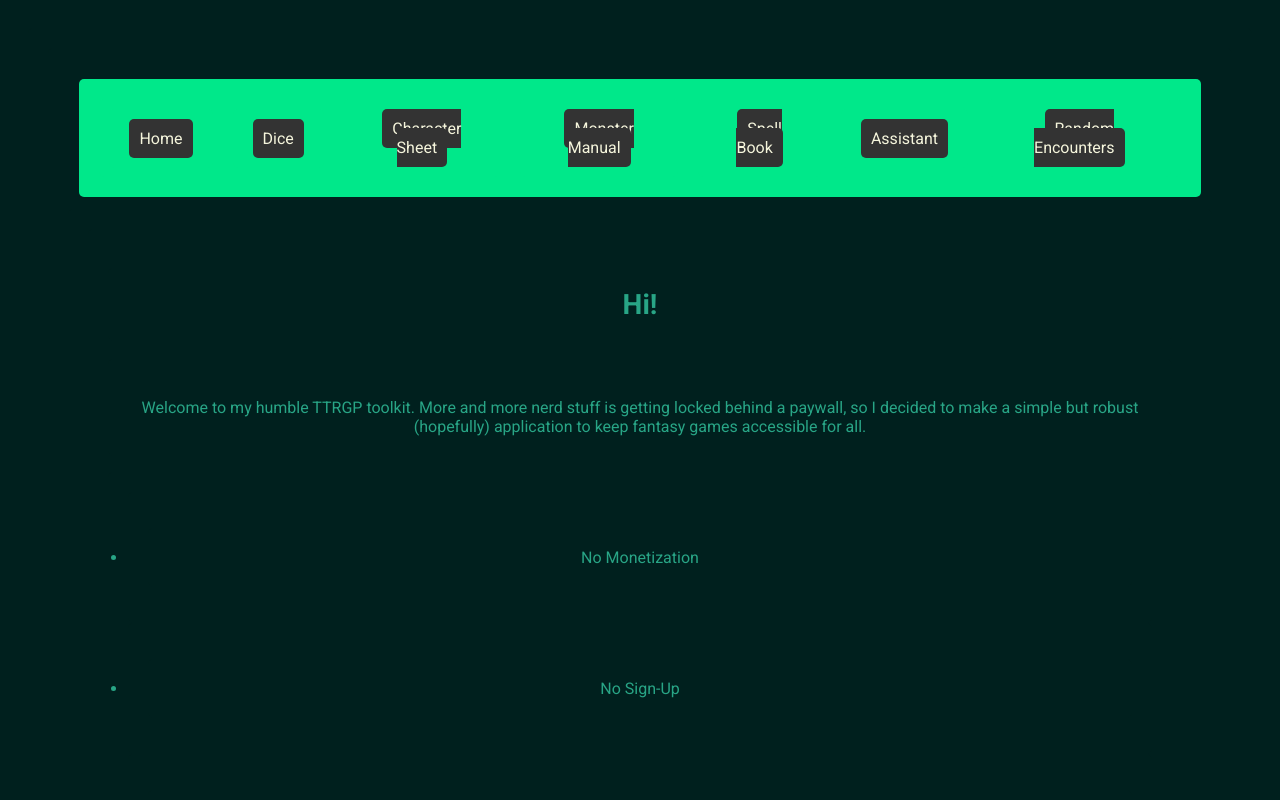
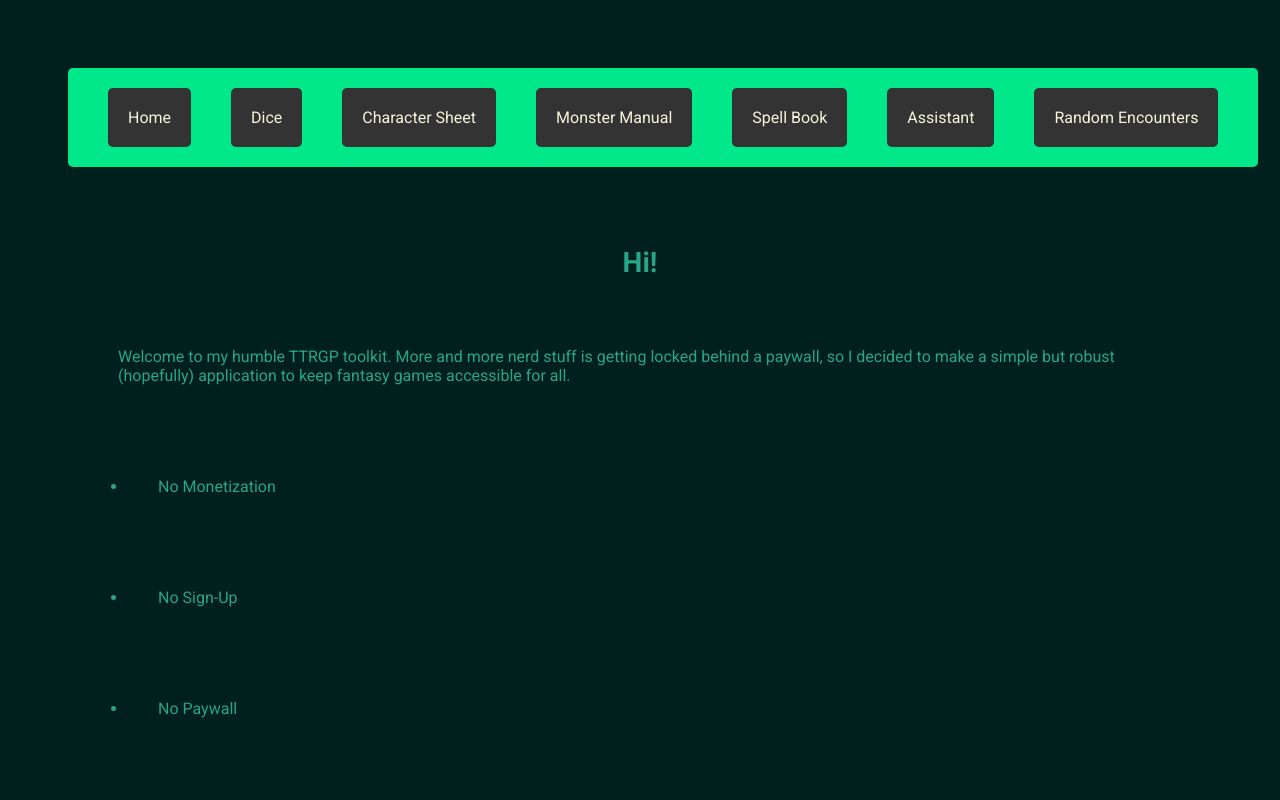
Before and after one commit to Ty-Ap/dnd-companion-app, a React (Create React App) app: page / in a window 1280 px wide. Shown: the top 800 px of the page. Built offline with nearby package versions, Linux system fonts and the light colour scheme; no server answers.

Commit message:
more styling fixes

```diff
--- a/src/Components/Styles/Sheet.scss
+++ b/src/Components/Styles/Sheet.scss
@@ -63,3 +63,17 @@
   align-items: center;
   justify-content: space-evenly;
 }
+
+button {
+  justify-self: space-between;
+  border-radius: 5px;
+  background-color: #333;
+  color: beige;
+
+  cursor: pointer;
+  transition: background-color 0.3s ease;
+
+  &:hover {
+    background-color: #555;
+  }
+}
--- a/src/theme.scss
+++ b/src/theme.scss
@@ -7,9 +7,14 @@
   background-color: #00201E;
 }
 
-* p{
+p {
+  text-align: left;
+  justify-content: left;
   color: #28a586;
+  padding: 10px;
+  border-radius: 5px;
 }
+
 
 * text {
   color: #28a586;
@@ -17,7 +22,7 @@
 }
 
 body {
-  min-height: 100vh;
+
   padding: 20px;
   overflow-y: scroll;
   font-family: 'Roboto', sans-serif;
@@ -26,11 +31,8 @@ body {
 nav {
   background-color: #00E88A;
   border-radius: 5px;
-
-  text-align: center;
-  margin: 1%;
   padding: 20px;
-
+  width: max-content;
 
   ul {
 
@@ -48,19 +50,12 @@ nav {
 
     background-color: #00E88A;
     color: #00E88A;
-    margin: 0 10px;
+    margin: 0;
     display: inline-block;
     text-decoration: none;
   }
 
-  p {
-    background-color: #00E88A;
-
-    color: #333;
-    padding: 10px;
-    border-radius: 5px;
-    }
-  }
+}
 
 h1 {
   color:  #28a586;
@@ -72,7 +67,7 @@ h1 {
   text-decoration: none;
   color: beige;
   background-color: #333;
-  padding: 10px;
+  justify-self: space-between;
   border-radius: 5px;
   transition: background-color 0.3s ease;
 
```
